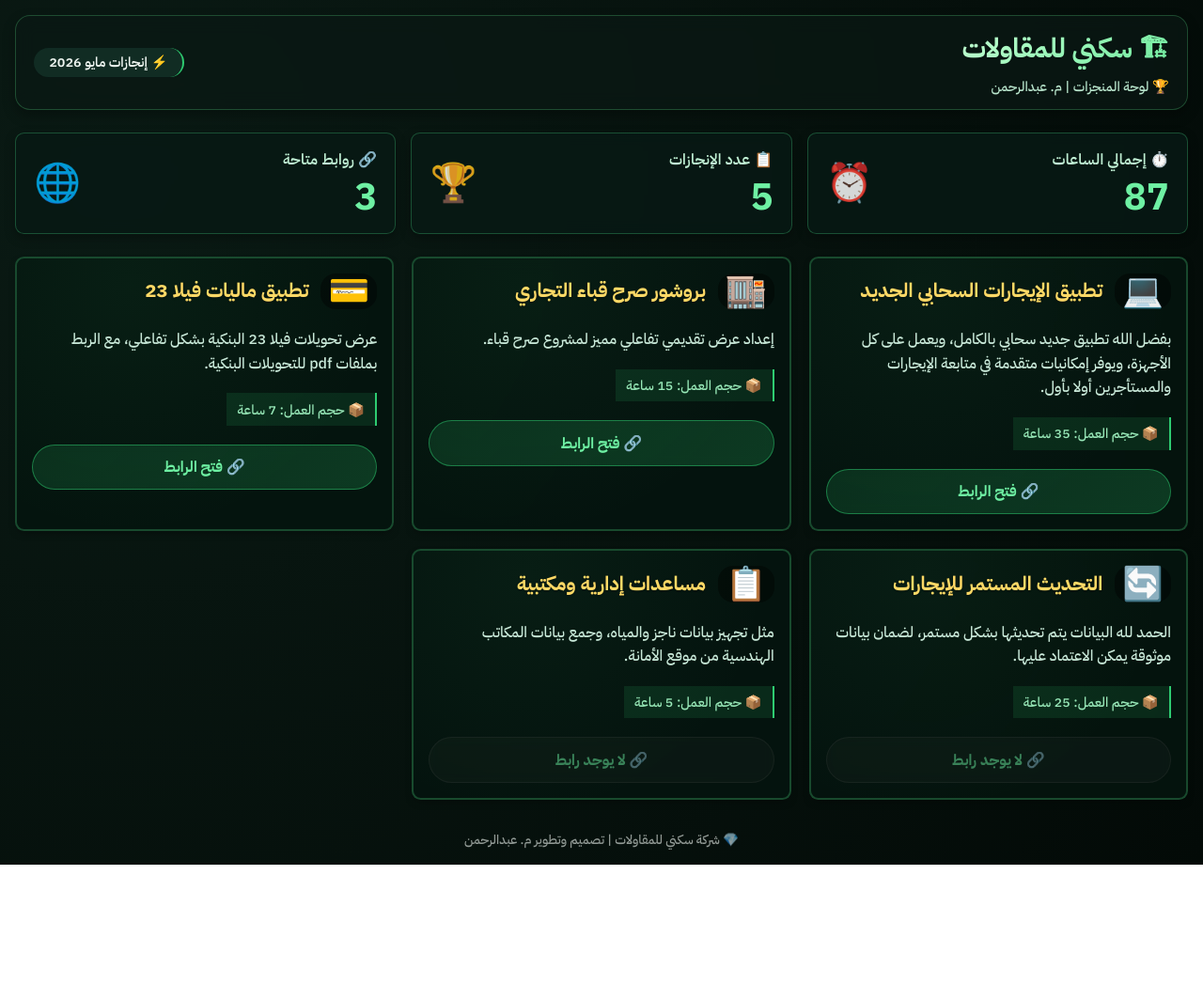
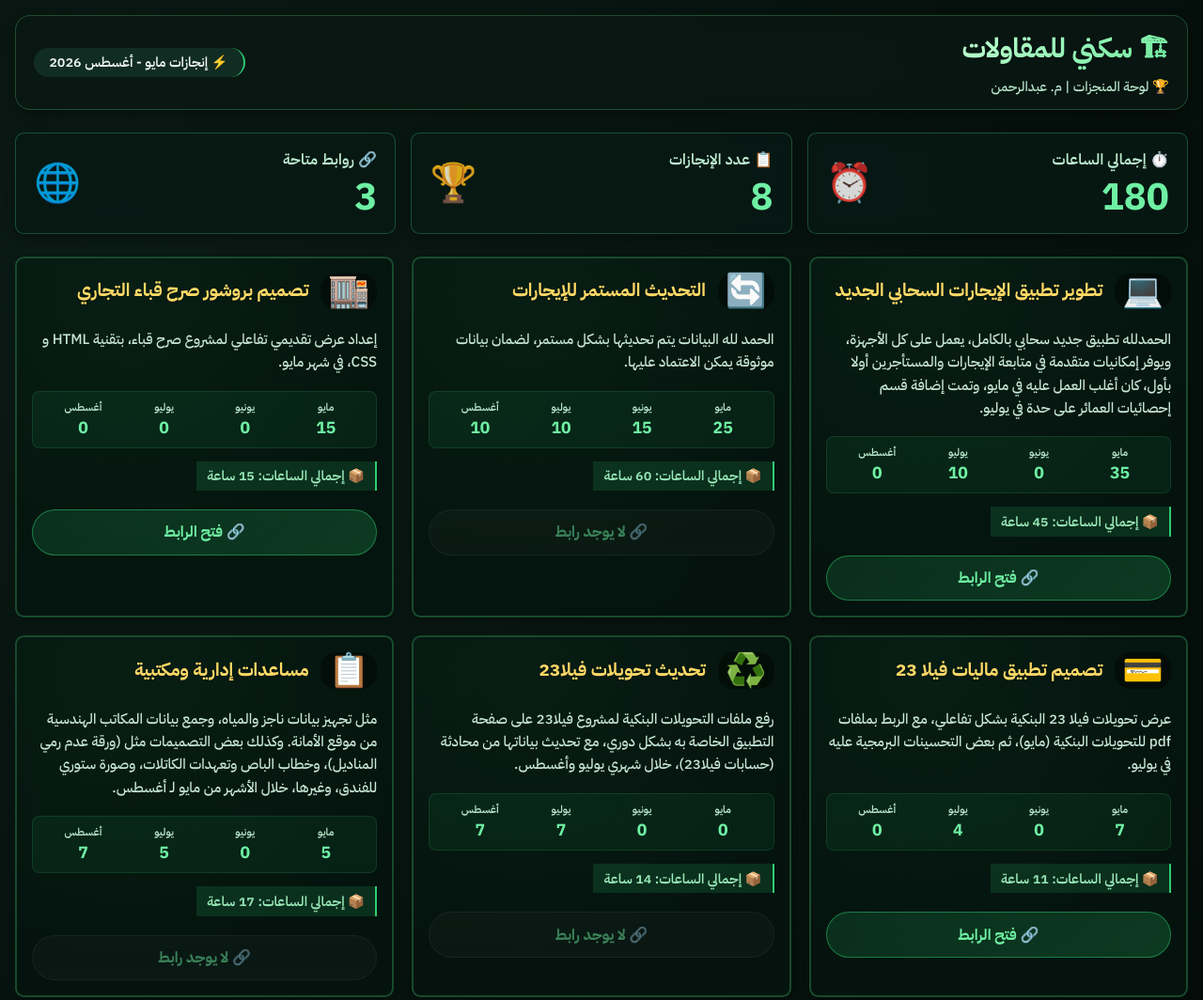
Before and after one commit to Engr-Abdulrahman/Enjazat, a plain HTML site: page index.html in a window 1280 px wide. Shown: the top 1064 px of the page at 94% size. Before the commit the page ends 920 px from the top, so only its background shows below. Drawn offline with Linux system fonts and the light colour scheme.

Commit message:
Update index.html

```diff
--- a/index.html
+++ b/index.html
@@ -3,7 +3,7 @@
 <head>
   <meta charset="UTF-8">
   <meta name="viewport" content="width=device-width, initial-scale=1.0, viewport-fit=cover">
-  <title>سكني للمقاولات | منجزات مايو</title>
+  <title>سكني للمقاولات | منجزات مايو - أغسطس 2026</title>
   <!-- استيراد خط IBM Plex Sans Arabic من Google Fonts -->
   <link href="https://fonts.googleapis.com/css2?family=IBM+Plex+Sans+Arabic:wght@400;500;600;700;800&display=swap" rel="stylesheet">
   <style>
@@ -15,12 +15,11 @@
     }
 
     body {
-      /* خلفية أغمق - تم تعديل الألوان لتصبح أكثر قتامة */
       background: radial-gradient(circle at 10% 20%, #0a1a14, #030a07);
       min-height: 100vh;
       padding: 1rem;
       color: #eef5f0;
-      font-size: 18px; /* تم تكبير الخط الأساسي */
+      font-size: 18px;
     }
 
     .container {
@@ -28,7 +27,6 @@
       margin: 0 auto;
     }
 
-    /* هيدر زجاجي */
     .glass-header {
       background: rgba(10, 25, 20, 0.7);
       backdrop-filter: blur(10px);
@@ -48,7 +46,7 @@
     }
 
     .brand h1 {
-      font-size: 1.8rem; /* تم التكبير */
+      font-size: 1.8rem;
       font-weight: 800;
       background: linear-gradient(135deg, #C0FFD0, #6feb9e);
       background-clip: text;
@@ -58,7 +56,7 @@
     }
 
     .brand p {
-      font-size: 0.9rem; /* تم التكبير */
+      font-size: 0.9rem;
       color: #b9e6cd;
       margin-top: 2px;
       display: flex;
@@ -72,12 +70,11 @@
       border-radius: 2rem;
       padding: 0.3rem 1rem;
       backdrop-filter: blur(4px);
-      font-size: 0.9rem; /* تم التكبير */
+      font-size: 0.9rem;
       font-weight: 600;
       border-right: 2px solid #2ecc71;
     }
 
-    /* ========== بطاقات الإحصائيات ========== */
     .stats-row {
       display: grid;
       grid-template-columns: repeat(auto-fit, minmax(200px, 1fr));
@@ -111,7 +108,7 @@
     }
 
     .stat-label {
-      font-size: 1rem; /* تم التكبير */
+      font-size: 1rem;
       font-weight: 600;
       color: #c0f0d4;
       letter-spacing: 0.2px;
@@ -122,21 +119,20 @@
     }
 
     .stat-value {
-      font-size: 2.5rem; /* تم التكبير */
+      font-size: 2.5rem;
       font-weight: 800;
       color: #6ef0a3;
       line-height: 1.1;
     }
 
     .stat-icon {
-      font-size: 2.5rem; /* تم التكبير */
+      font-size: 2.5rem;
       opacity: 0.85;
     }
 
-    /* ========== شبكة البطاقات ========== */
     .achievements-grid {
       display: grid;
-      grid-template-columns: repeat(auto-fill, minmax(350px, 1fr));
+      grid-template-columns: repeat(auto-fill, minmax(380px, 1fr));
       gap: 1.2rem;
       margin-top: 0.5rem;
     }
@@ -190,7 +186,7 @@
     }
 
     .emoji-badge {
-      font-size: 2.2rem; /* تم التكبير */
+      font-size: 2.2rem;
       display: inline-block;
       background: rgba(0, 0, 0, 0.4);
       border-radius: 1rem;
@@ -199,7 +195,7 @@
     }
 
     .card-title {
-      font-size: 1.3rem; /* تم التكبير بشكل كبير */
+      font-size: 1.2rem;
       font-weight: 700;
       color: #FFD966;
       line-height: 1.4;
@@ -208,32 +204,66 @@
     }
 
     .card-desc {
-      font-size: 1rem; /* تم التكبير */
+      font-size: 0.95rem;
       font-weight: 500;
       color: #c8e8d8;
       margin: 8px 0 12px;
-      line-height: 1.6; /* تحسين التباعد بين الأسطر */
+      line-height: 1.6;
       position: relative;
       z-index: 1;
     }
 
-    /* حجم العمل */
-    .hours-text {
-      background: rgba(46, 204, 113, 0.12);
+    .hours-table {
+      background: rgba(46, 204, 113, 0.08);
+      border-radius: 0.5rem;
+      padding: 0.5rem 0.8rem;
+      margin: 6px 0 10px;
+      border: 1px solid rgba(70, 200, 120, 0.15);
+      position: relative;
+      z-index: 1;
+      display: grid;
+      grid-template-columns: repeat(4, 1fr);
+      gap: 0.3rem;
+    }
+
+    .hours-item {
+      display: flex;
+      flex-direction: column;
+      align-items: center;
+      font-size: 0.8rem;
+      color: #98e8b8;
+    }
+
+    .hours-item .month {
+      font-weight: 600;
+      color: #b9e6cd;
+      font-size: 0.7rem;
+      text-transform: uppercase;
+    }
+
+    .hours-item .value {
+      font-size: 1.1rem;
+      font-weight: 700;
+      color: #6ef0a3;
+    }
+
+    .total-hours-badge {
+      background: rgba(46, 204, 113, 0.15);
       border-right: 2px solid #2ecc71;
-      padding: 0.4rem 0.7rem;
-      font-size: 0.9rem; /* تم التكبير */
-      font-weight: 500;
+      padding: 0.3rem 0.7rem;
+      font-size: 0.9rem;
+      font-weight: 600;
       color: #98e8b8;
       display: inline-flex;
       align-items: center;
       gap: 6px;
-      margin-top: 6px;
+      margin-top: 4px;
       margin-bottom: 10px;
       width: fit-content;
+      position: relative;
+      z-index: 1;
     }
 
-    /* زر الرابط - بكامل عرض الكارت */
     .link-button {
       margin-top: 10px;
       position: relative;
@@ -251,10 +281,10 @@
       background: linear-gradient(135deg, rgba(46, 204, 113, 0.15), rgba(39, 174, 96, 0.25));
       border: 1px solid rgba(46, 204, 113, 0.5);
       border-radius: 2rem;
-      padding: 0.7rem 1.2rem; /* تم زيادة الحشو */
+      padding: 0.7rem 1.2rem;
       color: #6ef0a3;
-      font-weight: 700; /* زيادة الوزن */
-      font-size: 1rem; /* تم التكبير */
+      font-weight: 700;
+      font-size: 1rem;
       cursor: pointer;
       transition: all 0.2s ease;
       text-decoration: none;
@@ -287,7 +317,7 @@
       padding: 2rem;
       background: rgba(5, 20, 15, 0.8);
       border-radius: 1rem;
-      font-size: 1.1rem; /* تم التكبير */
+      font-size: 1.1rem;
       font-weight: 500;
       grid-column: 1 / -1;
     }
@@ -295,7 +325,7 @@
     footer {
       margin-top: 2rem;
       text-align: center;
-      font-size: 0.85rem; /* تم التكبير */
+      font-size: 0.85rem;
       font-weight: 500;
       opacity: 0.6;
     }
@@ -303,7 +333,7 @@
     @media (max-width: 640px) {
       body {
         padding: 0.6rem;
-        font-size: 16px; /* حجم مناسب للشاشات الصغيرة */
+        font-size: 16px;
       }
       .glass-header {
         padding: 0.8rem;
@@ -343,9 +373,9 @@
         padding: 0.6rem 1rem;
         font-size: 0.9rem;
       }
-      .hours-text {
-        font-size: 0.8rem;
-        padding: 0.3rem 0.6rem;
+      .hours-table {
+        grid-template-columns: repeat(2, 1fr);
+        gap: 0.5rem;
       }
       .team-badge {
         font-size: 0.8rem;
@@ -362,7 +392,7 @@
         <p>🏆 لوحة المنجزات | م. عبدالرحمن</p>
       </div>
       <div class="team-badge">
-        ⚡ إنجازات مايو 2026
+        ⚡ إنجازات مايو - أغسطس 2026
       </div>
     </div>
   </div>
@@ -392,53 +422,77 @@
   </div>
 
   <div id="achievementsGrid" class="achievements-grid"></div>
-  <footer>💎 شركة سكني للمقاولات | تصميم وتطوير م. عبدالرحمن</footer>
+  <footer>شركة سكني للمقاولات | م. عبدالرحمن</footer>
 </div>
 
 <script>
   // =============================================================
-  // البيانات - لكل إنجاز ايموجي واحد فقط
+  // البيانات - مع تفصيل الساعات لكل شهر
   // =============================================================
   let achievementsData = [
     {
       id: "ach1",
-      title: "تطبيق الإيجارات السحابي الجديد",
-      description: "بفضل الله تطبيق جديد سحابي بالكامل، ويعمل على كل الأجهزة، ويوفر إمكانيات متقدمة في متابعة الإيجارات والمستأجرين أولا بأول.",
-      hours: 35,
+      title: "تطوير تطبيق الإيجارات السحابي الجديد",
+      description: "الحمدلله تطبيق جديد سحابي بالكامل، يعمل على كل الأجهزة، ويوفر إمكانيات متقدمة في متابعة الإيجارات والمستأجرين أولا بأول، كان أغلب العمل عليه في مايو، وتمت إضافة قسم إحصائيات العمائر على حدة في يوليو.",
+      hoursMonths: { مايو: 35, يونيو: 0, يوليو: 10, أغسطس: 0 },
       link: "https://engr-abdulrahman.github.io/Eyjar_App/",
       emoji: "💻"
     },
     {
       id: "ach2",
-      title: "بروشور صرح قباء التجاري",
-      description: "إعداد عرض تقديمي تفاعلي مميز لمشروع صرح قباء.",
-      hours: 15,
+      title: "التحديث المستمر للإيجارات",
+      description: "الحمد لله البيانات يتم تحديثها بشكل مستمر، لضمان بيانات موثوقة يمكن الاعتماد عليها.",
+      hoursMonths: { مايو: 25, يونيو: 15, يوليو: 10, أغسطس: 10 },
+      link: null,
+      emoji: "🔄"
+    },
+    {
+      id: "ach3",
+      title: "تصميم بروشور صرح قباء التجاري",
+      description: "إعداد عرض تقديمي تفاعلي لمشروع صرح قباء، بتقنية HTML و CSS، في شهر مايو.",
+      hoursMonths: { مايو: 15, يونيو: 0, يوليو: 0, أغسطس: 0 },
       link: "https://engr-abdulrahman.github.io/Works/",
       emoji: "🏬"
     },
     {
-      id: "ach3",
-      title: "تطبيق ماليات فيلا 23",
-      description: "عرض تحويلات فيلا 23 البنكية بشكل تفاعلي، مع الربط بملفات pdf للتحويلات البنكية.",
-      hours: 7,
+      id: "ach4",
+      title: "تصميم تطبيق ماليات فيلا 23",
+      description: "عرض تحويلات فيلا 23 البنكية بشكل تفاعلي، مع الربط بملفات pdf للتحويلات البنكية (مايو)، ثم بعض التحسينات البرمجية عليه في يوليو.",
+      hoursMonths: { مايو: 7, يونيو: 0, يوليو: 4, أغسطس: 0 },
       link: "https://engr-abdulrahman.github.io/Villa_23_Expenses/",
       emoji: "💳"
     },
     {
-      id: "ach4",
-      title: "التحديث المستمر للإيجارات",
-      description: "الحمد لله البيانات يتم تحديثها بشكل مستمر، لضمان بيانات موثوقة يمكن الاعتماد عليها.",
-      hours: 25,
+      id: "ach5",
+      title: "تحديث تحويلات فيلا23",
+      description: "رفع ملفات التحويلات البنكية لمشروع فيلا23 على صفحة التطبيق الخاصة به بشكل دوري، مع تحديث بياناتها من محادثة (حسابات فيلا23)، خلال شهري يوليو وأغسطس.",
+      hoursMonths: { مايو: 0, يونيو: 0, يوليو: 7, أغسطس: 7 },
       link: null,
-      emoji: "🔄"
+      emoji: "♻️"
     },
     {
-      id: "ach5",
+      id: "ach6",
       title: "مساعدات إدارية ومكتبية",
-      description: "مثل تجهيز بيانات ناجز والمياه، وجمع بيانات المكاتب الهندسية من موقع الأمانة.",
-      hours: 5,
+      description: "مثل تجهيز بيانات ناجز والمياه، وجمع بيانات المكاتب الهندسية من موقع الأمانة. وكذلك بعض التصميمات مثل (ورقة عدم رمي المناديل)، وخطاب الباص وتعهدات الكاتلات، وصورة ستوري للفندق، وغيرها، خلال الأشهر من مايو لـ أغسطس.",
+      hoursMonths: { مايو: 5, يونيو: 0, يوليو: 5, أغسطس: 7 },
       link: null,
       emoji: "📋"
+    },
+    {
+      id: "ach7",
+      title: "تصميم لوحة سياسات الفندق",
+      description: "تصميم صفحة PDF لسياسات الفندق، 27 يوليو.",
+      hoursMonths: { مايو: 0, يونيو: 0, يوليو: 3, أغسطس: 0 },
+      link: null,
+      emoji: "📜"
+    },
+    {
+      id: "ach8",
+      title: "العمل على بوكينج",
+      description: "الرد على الأسئلة المتراكمة على حساب الفندق على بوكينج، وعددها 168 سؤال، كان ذلك خلال شهري يوليو وأغسطس.",
+      hoursMonths: { مايو: 0, يونيو: 0, يوليو: 10, أغسطس: 5 },
+      link: null,
+      emoji: "✋🏻"
     }
   ];
 
@@ -451,7 +505,11 @@
     let linksWithUrl = 0;
 
     achievementsData.forEach(ach => {
-      totalHours += (ach.hours || 0);
+      // حساب إجمالي الساعات من مجموع الأشهر
+      const monthHours = Object.values(ach.hoursMonths);
+      const totalAchHours = monthHours.reduce((sum, h) => sum + h, 0);
+      totalHours += totalAchHours;
+
       if (ach.link && ach.link.trim() !== "") {
         linksWithUrl++;
       }
@@ -478,6 +536,23 @@
       const buttonDisabled = !hasLink ? 'disabled' : '';
       const buttonClass = !hasLink ? 'btn-open-link disabled' : 'btn-open-link';
 
+      // حساب إجمالي ساعات هذا الإنجاز
+      const monthHours = Object.values(ach.hoursMonths);
+      const totalAchHours = monthHours.reduce((sum, h) => sum + h, 0);
+
+      // بناء جدول الساعات
+      const months = ['مايو', 'يونيو', 'يوليو', 'أغسطس'];
+      let hoursHtml = '';
+      months.forEach(month => {
+        const value = ach.hoursMonths[month] || 0;
+        hoursHtml += `
+          <div class="hours-item">
+            <span class="month">${month}</span>
+            <span class="value">${value}</span>
+          </div>
+        `;
+      });
+
       cardsHtml += `
         <div class="achievement-card">
           <div class="card-header">
@@ -485,8 +560,11 @@
             <div class="card-title">${escapeHtml(ach.title)}</div>
           </div>
           <div class="card-desc">${escapeHtml(ach.description)}</div>
-          <div class="hours-text">
-            📦 حجم العمل: ${escapeHtml(ach.hours.toString())} ساعة
+          <div class="hours-table">
+            ${hoursHtml}
+          </div>
+          <div class="total-hours-badge">
+            📦 إجمالي الساعات: ${totalAchHours} ساعة
           </div>
           <div class="link-button">
             <button class="${buttonClass}"
```
